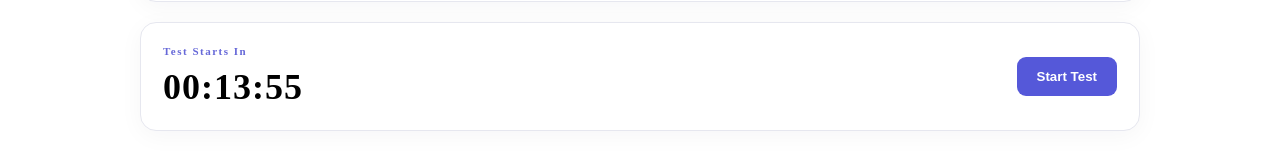
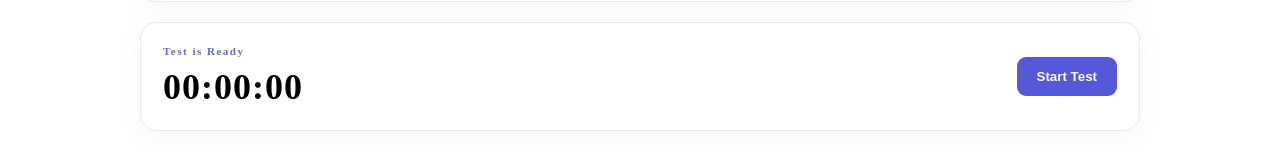
Before and after one commit to jsondumpsbinary/myAthena, a React (Vite) app: page / in a window 1280 px wide. Shown: the part 771-929 px from the top of the page. Built offline with nearby package versions, Linux system fonts and the light colour scheme.

Commit message:
feat: handle test countdown completion

```diff
--- a/src/App.jsx
+++ b/src/App.jsx
@@ -11,12 +11,16 @@ function App() {
   const [cameraError, setCameraError] = useState('');
   const [captureError, setCaptureError] = useState('');
   const [sessionActive, setSessionActive] = useState(false);
-  const [elapsedSeconds, setElapsedSeconds] = useState(14*60);
+  const [elapsedSeconds, setElapsedSeconds] = useState(5);
   const [saveStatus, setSaveStatus] = useState('');
+  const [testReady, setTestReady] = useState(false);
 
   // Session timer
   useEffect(() => {
-  if (elapsedSeconds <= 0) return;
+  if (elapsedSeconds <= 0) {
+    setTestReady(true);
+    return;
+  }
 
   const timer = setInterval(() => {
     setElapsedSeconds((seconds) => Math.max(seconds - 1, 0));
@@ -239,7 +243,10 @@ const seconds = String(
 
         <section className="session-card">
               <div>
-            <p className="eyebrow">Test Starts In</p>
+                <p className="eyebrow">
+                  {testReady ? 'Test is Ready' : 'Test Starts In'}
+                </p>
+
                 <div className="timer">
                   {hours}:{minutes}:{seconds}
                 </div>
@@ -254,6 +261,7 @@ const seconds = String(
               >
                 {sessionActive ? 'End Test' : 'Start Test'}
               </button>
+
               {saveStatus && <p>{saveStatus}</p>}
           </section>
 
```
Lines whose indentation alone changed are shown as unchanged.
